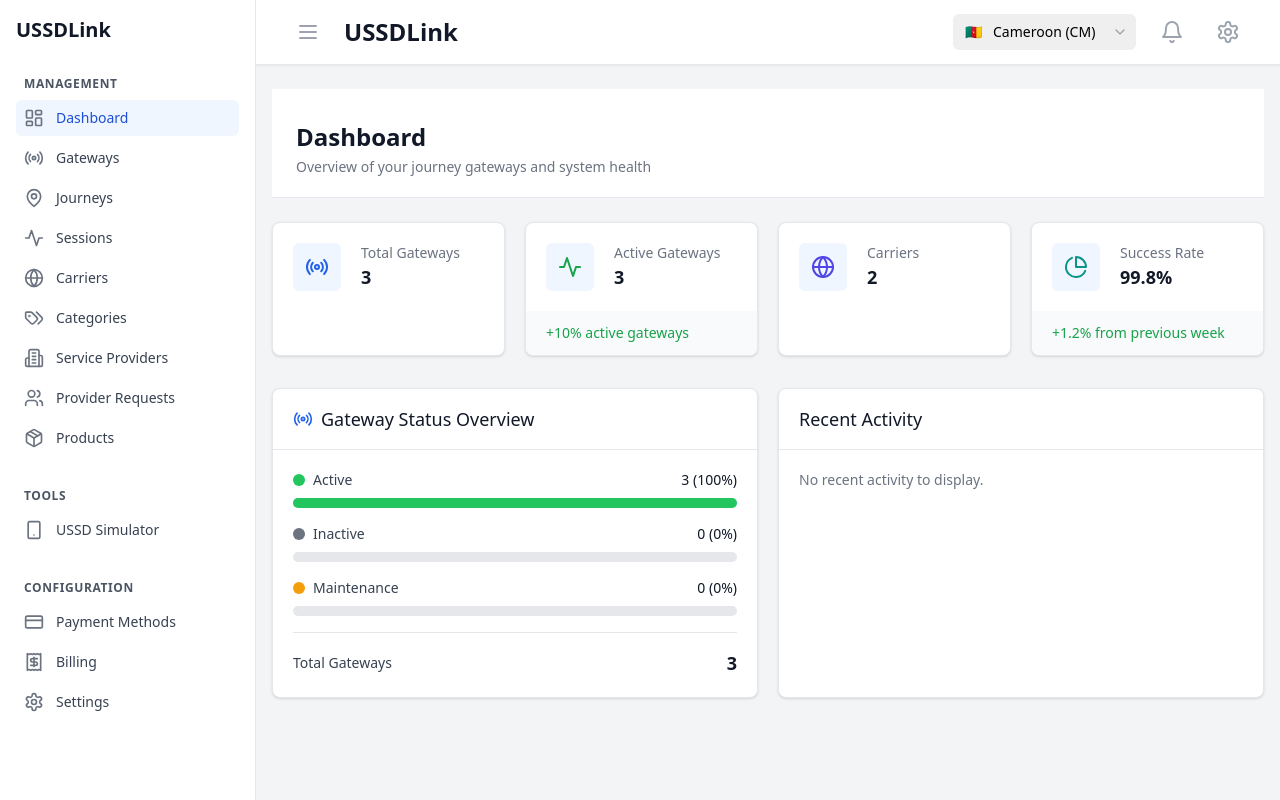
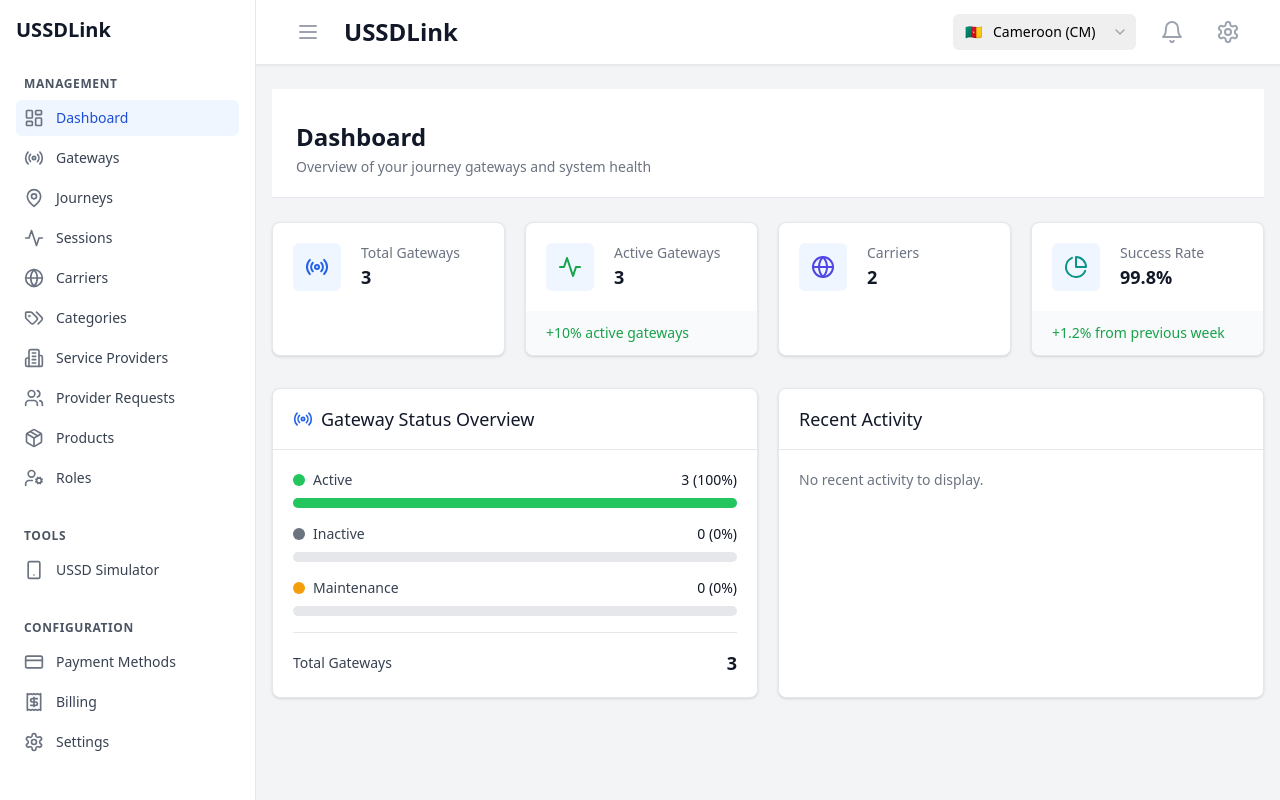
Before and after one commit to Rajivhost/journey-gateway-management-system, a React (Vite) app: page / in a window 1280 px wide. Built offline with nearby package versions, Linux system fonts and the light colour scheme.

Commit message:
Updated Sidebar.tsx

```diff
--- a/src/components/layout/Sidebar.tsx
+++ b/src/components/layout/Sidebar.tsx
@@ -1,6 +1,6 @@
 import React from 'react';
 import { Link, useLocation } from 'react-router-dom';
-import { LayoutDashboard, Radio, Globe as Globe2, Tags, Users, Settings, Building2, Package, MapPin, Activity, Smartphone, CreditCard, Receipt, Shield } from 'lucide-react';
+import { LayoutDashboard, Radio, Globe as Globe2, Tags, Users, Settings, Building2, Package, MapPin, Activity, Smartphone, CreditCard, Receipt, Shield, UserCog } from 'lucide-react';
 
 interface SidebarProps {
   isExpanded: boolean;
@@ -19,6 +19,7 @@ const navigationItems = [
       { name: 'Service Providers', path: '/providers', icon: <Building2 className="w-5 h-5" /> },
       { name: 'Provider Requests', path: '/providers/requests', icon: <Users className="w-5 h-5" /> },
       { name: 'Products', path: '/products', icon: <Package className="w-5 h-5" /> },
+      { name: 'Roles', path: '/roles', icon: <UserCog className="w-5 h-5" /> },
     ]
   },
   {
```
